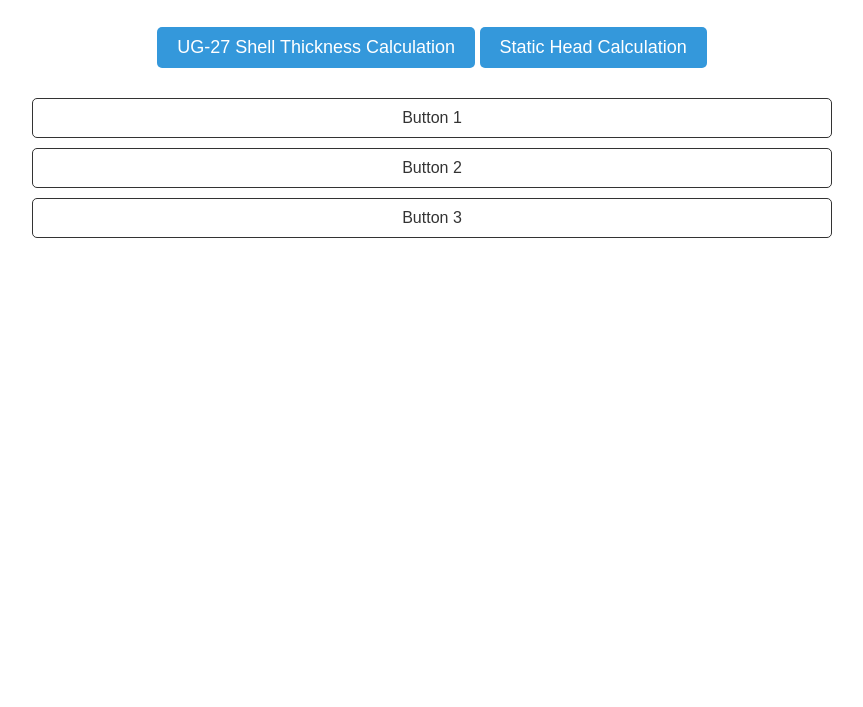
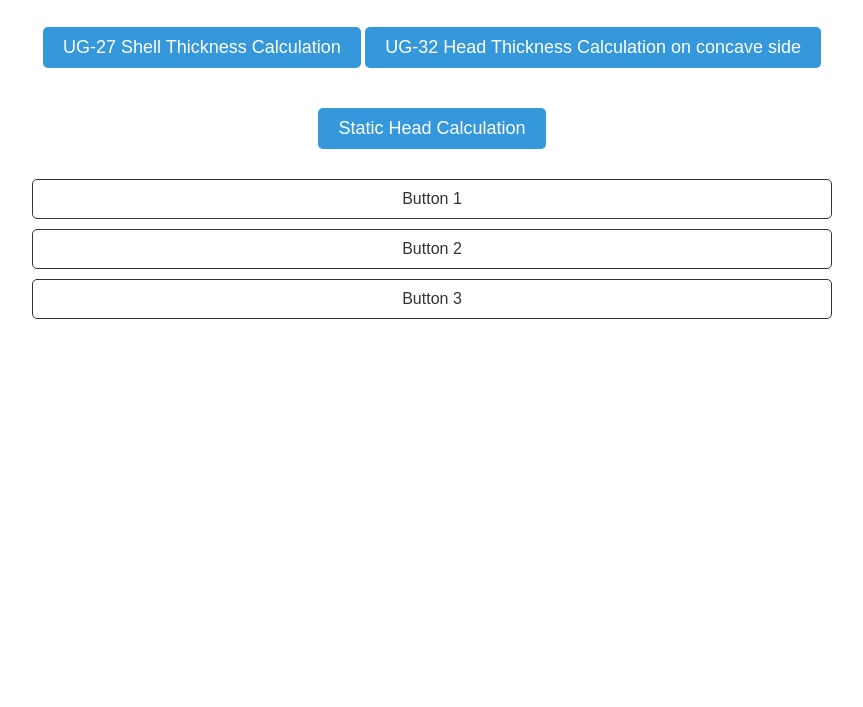
Before and after one commit to AmanBargir/StaticEquipment, a plain HTML site: page index.html in a window 1280 px wide. Shown: the part 93-800 px from the top of the page, without its empty margins (208-1071 px from the left). Drawn offline with Linux system fonts and the light colour scheme.

Commit message:
Update index.html

```diff
--- a/index.html
+++ b/index.html
@@ -45,6 +45,7 @@
     <div class="container">
         <h1>ASME Sec VIII Div 1 - Unfired Pressure Vessel</h1>
         <a href="https://amanbargir.github.io/StaticEquipment/UG-27.html" class="main-button">UG-27 Shell Thickness Calculation</a>
+        <a href="https://amanbargir.github.io/StaticEquipment/UG-32.html" class="main-button">UG-32 Head Thickness Calculation on concave side</a>
         <a href="https://amanbargir.github.io/StaticEquipment/Statichead.html" class="main-button">Static Head Calculation</a>
 
         <!-- Placeholder buttons, replace href and button text when needed -->
```
